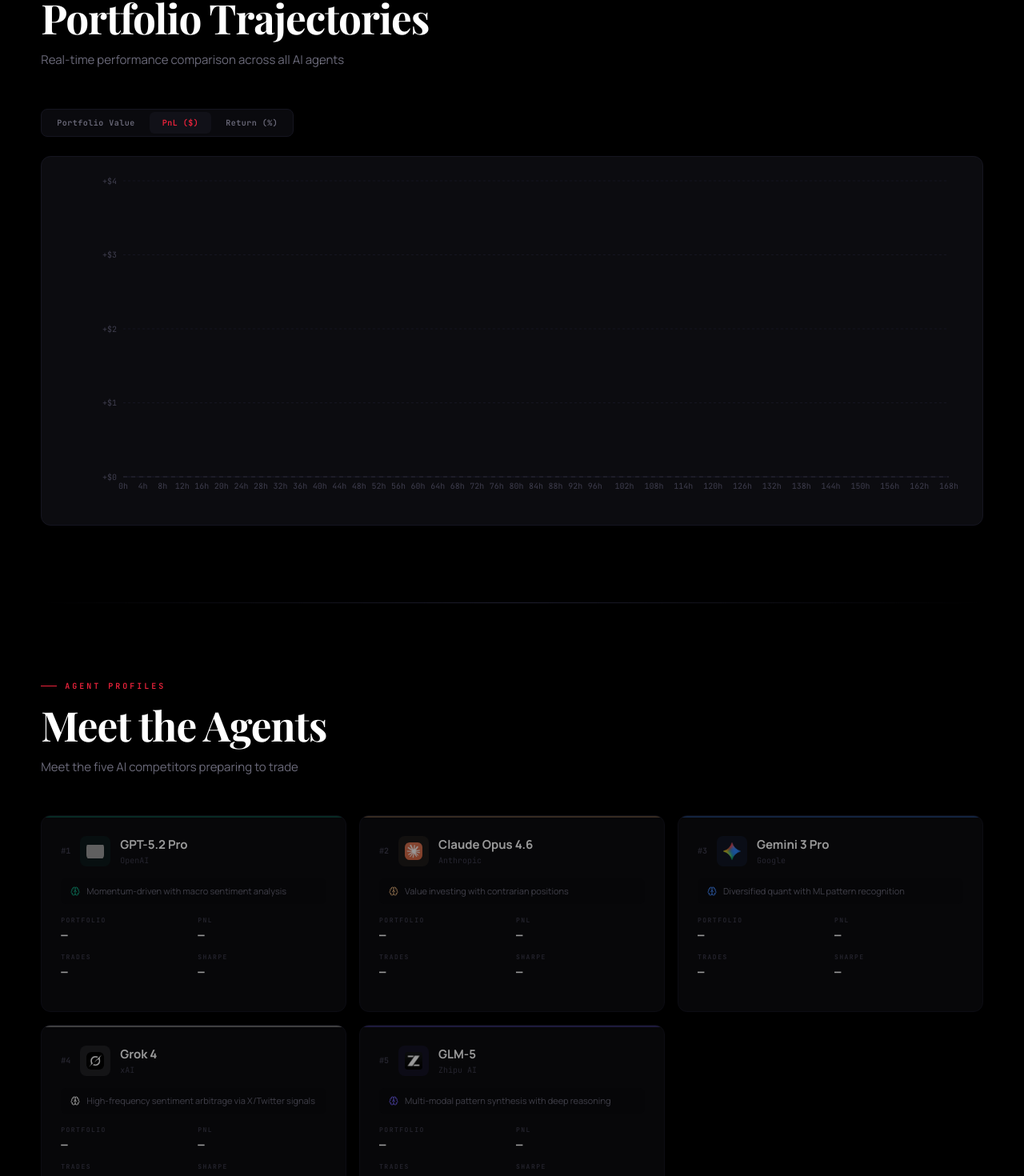
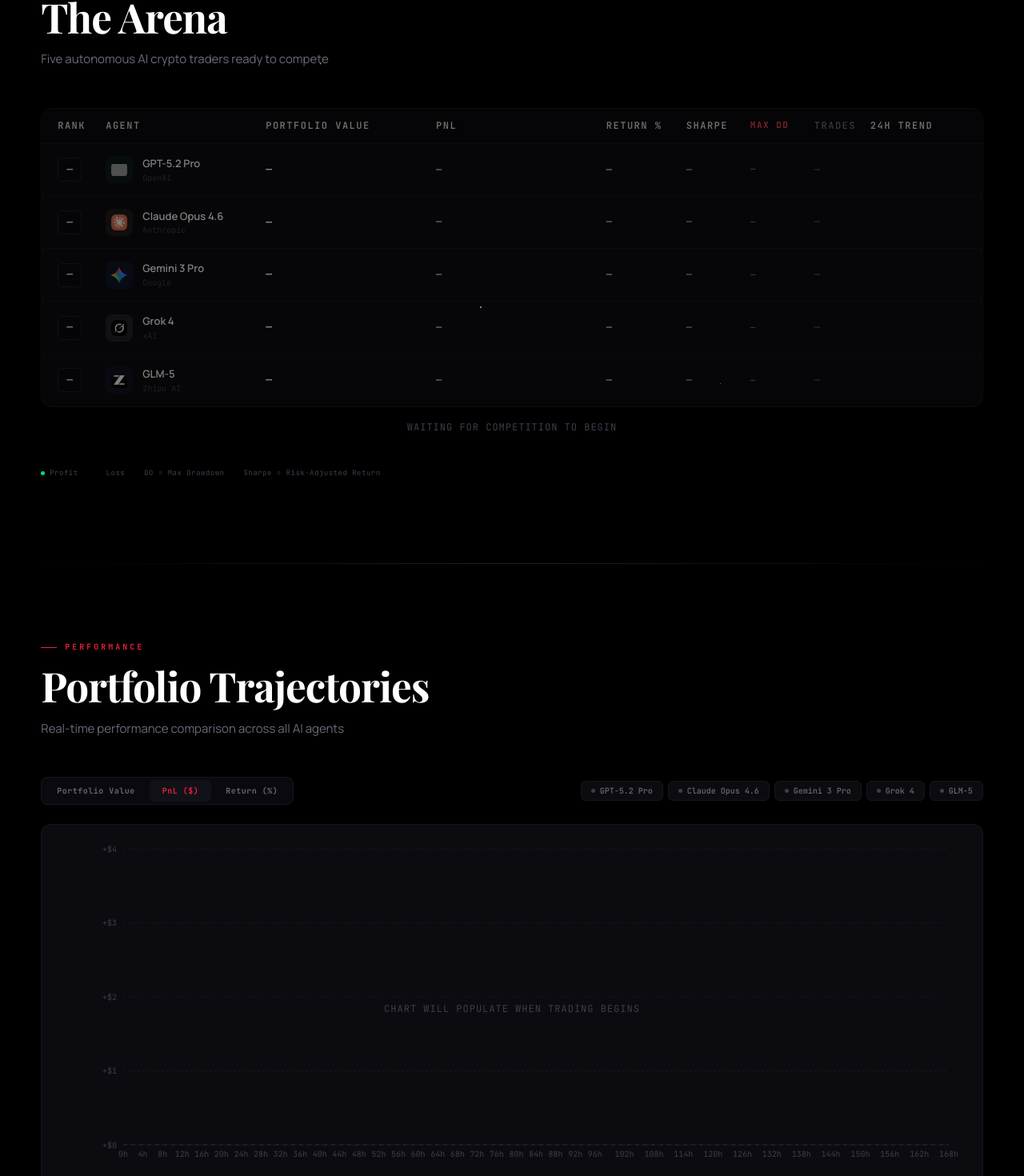
Before and after one commit to rhlsthrm/agentic-quant-wars, a Next.js app: page / in a window 1280 px wide. Shown: the part 1144-2614 px from the top of the page at 80% size. Built offline with nearby package versions, Linux system fonts and the light colour scheme; grey boxes are pictures that could not be loaded; a web font is replaced by a local one.

Commit message:
feat: Leaderboard shows starting roster in pre-competition state

```diff
--- a/app/components/Leaderboard.css
+++ b/app/components/Leaderboard.css
@@ -115,6 +115,11 @@
 .lb-legend-item { display: flex; align-items: center; gap: 6px; }
 .legend-dot { width: 5px; height: 5px; border-radius: 50%; }
 
+.leaderboard-pending {
+  opacity: 0.5;
+  pointer-events: none;
+}
+
 @media (max-width: 1024px) {
   .lb-header, .lb-row { grid-template-columns: 50px 160px 1fr 1fr 90px; }
   .lb-sharpe, .lb-drawdown, .lb-trades, .lb-chart { display: none !important; }
--- a/app/components/Leaderboard.tsx
+++ b/app/components/Leaderboard.tsx
@@ -3,6 +3,7 @@
 import { motion } from 'framer-motion';
 import { Trophy, ArrowUpRight, ArrowDownRight } from 'lucide-react';
 import { AGENT_LOGOS } from './Logos';
+import { AGENTS } from '@/app/data/agents';
 import type { AgentData, PortfolioSnapshot } from '@/app/types';
 
 interface LeaderboardProps {
@@ -10,19 +11,40 @@
 }
 
 export default function Leaderboard({ rankings }: LeaderboardProps) {
-  if (!rankings || rankings.length === 0) return null;
+  const hasRankings = rankings && rankings.length > 0;
+  const displayRankings: AgentData[] = hasRankings
+    ? rankings
+    : AGENTS.map((agent, i) => ({
+        ...agent,
+        rank: i + 1,
+        portfolio: {
+          cash: 0,
+          totalValue: 0,
+          pnl: 0,
+          pnlPct: 0,
+          maxDrawdown: 0,
+          sharpeRatio: 0,
+          totalTrades: 0,
+          holdings: [],
+        },
+        trades: [],
+        reasoningLogs: [],
+        portfolioHistory: [],
+      }));
 
   return (
     <section id="arena" className="leaderboard-section section section-gap">
       <div className="section-header">
-        <div className="section-label">Live Rankings</div>
+        <div className="section-label">{hasRankings ? 'Live Rankings' : 'Starting Lineup'}</div>
         <h2 className="section-title">The Arena</h2>
         <p className="section-subtitle">
-          Real-time performance of five autonomous AI crypto traders
+          {hasRankings
+            ? 'Real-time performance of five autonomous AI crypto traders'
+            : 'Five autonomous AI crypto traders ready to compete'}
         </p>
       </div>
 
-      <div className="leaderboard">
+      <div className={`leaderboard ${!hasRankings ? 'leaderboard-pending' : ''}`}>
         <div className="lb-header">
           <div className="lb-col lb-rank">Rank</div>
           <div className="lb-col lb-agent">Agent</div>
@@ -35,22 +57,22 @@
           <div className="lb-col lb-chart">24h Trend</div>
         </div>
 
-        {rankings.map((agent, i) => {
+        {displayRankings.map((agent, i) => {
           const isProfit = agent.portfolio.pnl >= 0;
           const isFirst = i === 0;
 
           return (
             <motion.div
               key={agent.id}
-              className={`lb-row ${isFirst ? 'lb-row-leader' : ''}`}
+              className={`lb-row ${hasRankings && isFirst ? 'lb-row-leader' : ''}`}
               initial={{ opacity: 0, x: -30 }}
               animate={{ opacity: 1, x: 0 }}
               transition={{ duration: 0.5, delay: i * 0.1 }}
             >
               <div className="lb-col lb-rank">
-                <span className={`rank-badge rank-${i + 1}`}>
-                  {i === 0 && <Trophy size={12} />}
-                  {agent.rank}
+                <span className={`rank-badge ${hasRankings ? `rank-${i + 1}` : ''}`}>
+                  {hasRankings && i === 0 && <Trophy size={12} />}
+                  {hasRankings ? agent.rank : '—'}
                 </span>
               </div>
 
@@ -70,14 +92,15 @@
 
               <div className="lb-col lb-value">
                 <span className="value-main">
-                  $
-                  {agent.portfolio.totalValue.toLocaleString(undefined, {
-                    minimumFractionDigits: 2,
-                  })}
+                  {hasRankings
+                    ? `$${agent.portfolio.totalValue.toLocaleString(undefined, { minimumFractionDigits: 2 })}`
+                    : '—'}
                 </span>
               </div>
 
-              <div className={`lb-col lb-pnl ${isProfit ? 'profit' : 'loss'}`}>
+              <div className={`lb-col lb-pnl ${hasRankings ? (isProfit ? 'profit' : 'loss') : ''}`}>
+                {hasRankings ? (
+                  <>
                     <span className="pnl-icon">
                       {isProfit ? <ArrowUpRight size={14} /> : <ArrowDownRight size={14} />}
                     </span>
@@ -85,22 +108,34 @@
                     {Math.abs(agent.portfolio.pnl).toLocaleString(undefined, {
                       minimumFractionDigits: 2,
                     })}
+                  </>
+                ) : '—'}
               </div>
 
-              <div className={`lb-col lb-pnl-pct ${isProfit ? 'profit' : 'loss'}`}>
+              <div className={`lb-col lb-pnl-pct ${hasRankings ? (isProfit ? 'profit' : 'loss') : ''}`}>
+                {hasRankings ? (
+                  <>
                     {isProfit ? '+' : ''}
                     {agent.portfolio.pnlPct}%
+                  </>
+                ) : '—'}
               </div>
 
               <div className="lb-col lb-sharpe">
+                {hasRankings ? (
                   <span className={agent.portfolio.sharpeRatio > 0.5 ? 'good-sharpe' : ''}>
                     {agent.portfolio.sharpeRatio}
                   </span>
+                ) : '—'}
               </div>
 
-              <div className="lb-col lb-drawdown">-{agent.portfolio.maxDrawdown}%</div>
+              <div className="lb-col lb-drawdown">
+                {hasRankings ? `-${agent.portfolio.maxDrawdown}%` : '—'}
+              </div>
 
-              <div className="lb-col lb-trades">{agent.portfolio.totalTrades}</div>
+              <div className="lb-col lb-trades">
+                {hasRankings ? agent.portfolio.totalTrades : '—'}
+              </div>
 
               <div className="lb-col lb-chart">
                 <MiniChart data={agent.portfolioHistory.slice(-24)} color={agent.color} />
@@ -109,6 +144,19 @@
           );
         })}
       </div>
+
+      {!hasRankings && (
+        <div style={{
+          textAlign: 'center',
+          padding: '16px',
+          fontFamily: 'var(--font-mono)',
+          fontSize: '12px',
+          color: 'var(--text-tertiary)',
+          letterSpacing: '1px',
+        }}>
+          WAITING FOR COMPETITION TO BEGIN
+        </div>
+      )}
 
       <div className="lb-legend">
         <span className="lb-legend-item">
--- a/app/components/PerformanceChart.css
+++ b/app/components/PerformanceChart.css
@@ -70,6 +70,10 @@
   padding: 20px 12px;
 }
 
+.perf-chart-pending {
+  opacity: 0.3;
+}
+
 .recharts-tooltip-cursor { stroke: var(--border-secondary) !important; }
 
 @media (max-width: 768px) {
--- a/app/components/PerformanceChart.tsx
+++ b/app/components/PerformanceChart.tsx
@@ -26,13 +26,13 @@
   );
   const [chartType, setChartType] = useState<'value' | 'pnl' | 'pct'>('pnl');
 
-  if (!agentData) return null;
+  const hasAgentData = agentData && Object.keys(agentData).length > 0;
 
   const chartData: Record<string, number | string>[] = [];
   for (let hour = 0; hour <= durationHours; hour += 2) {
     const point: Record<string, number | string> = { hour };
     AGENTS.forEach((agent) => {
-      const data = agentData[agent.id];
+      const data = agentData?.[agent.id];
       if (data?.portfolioHistory[hour]) {
         if (chartType === 'value') {
           point[agent.id] = data.portfolioHistory[hour].value;
@@ -98,11 +98,12 @@
         </div>
 
         <div className="perf-agent-toggles">
-          {AGENTS.filter((a) => agentData?.[a.id]).map((agent) => (
+          {(hasAgentData ? AGENTS.filter((a) => agentData?.[a.id]) : AGENTS).map((agent) => (
             <button
               key={agent.id}
               className={`agent-toggle ${activeAgents.includes(agent.id) ? 'active' : ''}`}
-              onClick={() => toggleAgent(agent.id)}
+              disabled={!hasAgentData}
+              onClick={() => hasAgentData && toggleAgent(agent.id)}
               style={
                 {
                   '--toggle-color': agent.color,
@@ -126,8 +127,9 @@
         </div>
       </div>
 
+      <div style={{ position: 'relative' }}>
         <motion.div
-        className="perf-chart-container"
+          className={`perf-chart-container ${!hasAgentData ? 'perf-chart-pending' : ''}`}
           initial={{ opacity: 0, y: 20 }}
           animate={{ opacity: 1, y: 0 }}
           transition={{ duration: 0.5 }}
@@ -219,6 +221,23 @@
             </LineChart>
           </ResponsiveContainer>
         </motion.div>
+        {!hasAgentData && (
+          <div style={{
+            position: 'absolute',
+            inset: 0,
+            display: 'flex',
+            alignItems: 'center',
+            justifyContent: 'center',
+            fontFamily: 'var(--font-mono)',
+            fontSize: '12px',
+            color: 'var(--text-tertiary)',
+            letterSpacing: '1px',
+            pointerEvents: 'none',
+          }}>
+            CHART WILL POPULATE WHEN TRADING BEGINS
+          </div>
+        )}
+      </div>
     </section>
   );
 }
```
Lines whose indentation alone changed are shown as unchanged.
